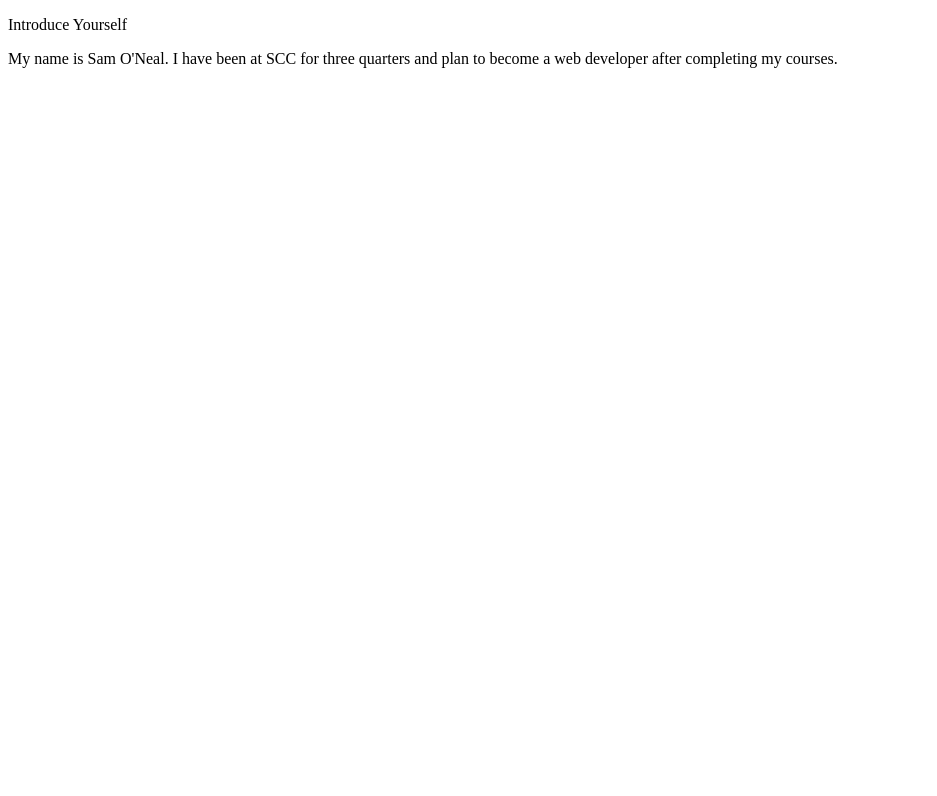
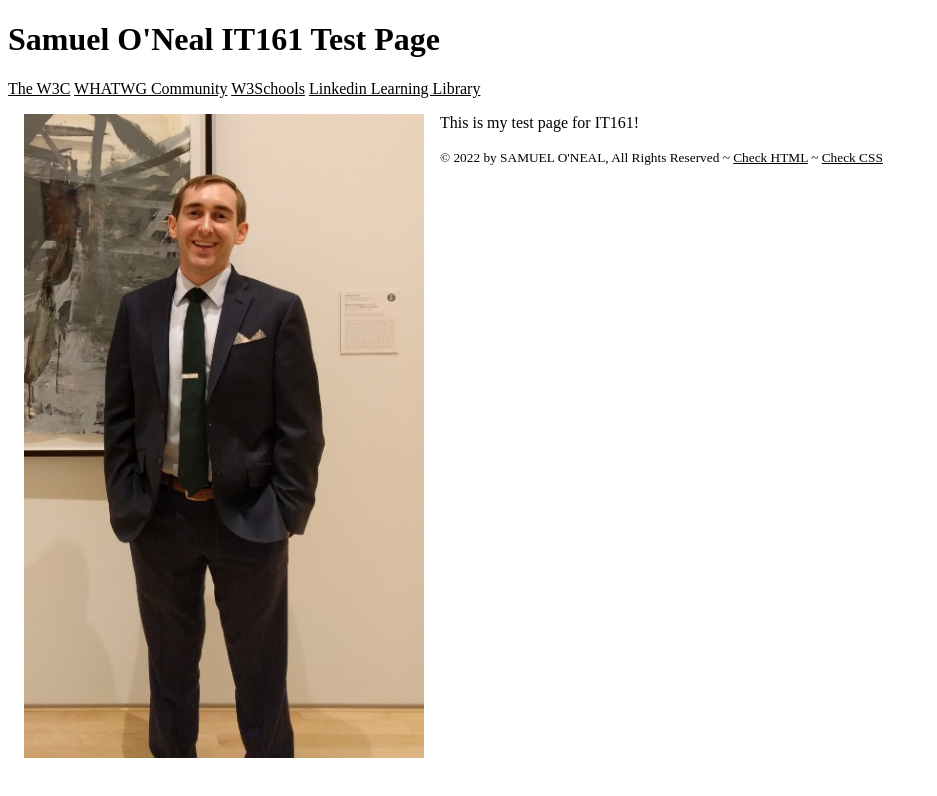
Before and after one commit to sammoneal/it121, a website: page week1/index.html in a window 1280 px wide. Shown: the whole page, without its empty margins (0-937 px from the left). Drawn offline with Linux system fonts and the light colour scheme.

Commit message:
Week 1 assignments.

```diff
--- /dev/null
+++ b/week1/app.js
@@ -0,0 +1 @@
+console.log('Hello World')
--- a/week1/index.html
+++ b/week1/index.html
@@ -1,17 +1,55 @@
 <!DOCTYPE html>
+<!--IT161 Test File-->
 <html>
-
-<head>
-  <meta charset="utf-8">
-  <meta name="viewport" content="width=device-width">
-  <title>Introduce Yourself</title>
-</head>
-
-<body>
-  <p>Introduce Yourself</p>
-  <script src="script.js"></script>
-
-
-</body>
-
+    <head>
+        <meta charset="utf-8">
+        <meta http-equiv="X-UA-Compatible" content="IE=edge">
+        <meta name="robots" content="noindex, nofollow">
+        <meta name="viewport" content="width=device-width, initial-scale=1">
+        <title>IT161 Test Web Page by Samuel O'Neal</title>
+        <!-- Styles -->
+        <style>
+            img {
+                float: left;
+                margin: 1em;
+                max-width: 400px;
+            }
+            a {
+                color:black;
+            }
+            a:hover {
+                color:red;
+                background-color: yellow;
+            }
+        </style>
+    </head>
+    <body>
+        <header>
+            <h1>
+                Samuel O'Neal IT161 Test Page
+            </h1>
+            <nav>
+                <a href="https://www.w3.org/" target="_blank">The W3C</a>
+                <a href="https://whatwg.org/" target="_blank">WHATWG Community</a>
+                <a href="https://w3schools.com/" target="_blank">W3Schools</a>
+                <a href="https://linkenin.com/learning/login">Linkedin Learning Library</a>
+            </nav>
+        </header>
+        <img src="images/me.jpg" alt="Picture of Sam">
+        <p>This is my test page for IT161!</p>
+        <footer>
+            <p><small>&copy; 2022 by
+                SAMUEL O'NEAL, All Rights Reserved ~
+                <a id="html-checker" href="#">Check HTML</a> ~
+                <a id="css-checker" href="#">Check CSS</a></small>
+           </p>
+          </footer>
+        </div>
+        <script>
+          //https://tinyurl.com/dynamic-html-checker
+          document.getElementById("html-checker").setAttribute("href","https://validator.w3.org/nu/?doc=" + location.href);
+          document.getElementById("css-checker").setAttribute("href","https://jigsaw.w3.org/css-validator/validator?uri=" + location.href);
+       </script>
+        </footer>
+    </body>
 </html>
```
Also changed, not shown: week1/assignment2.html (added, +15 -0 lines), week1/assignment1.JPG (added), week1/assignment3.JPG (added), week1/images/me.jpg (added).
